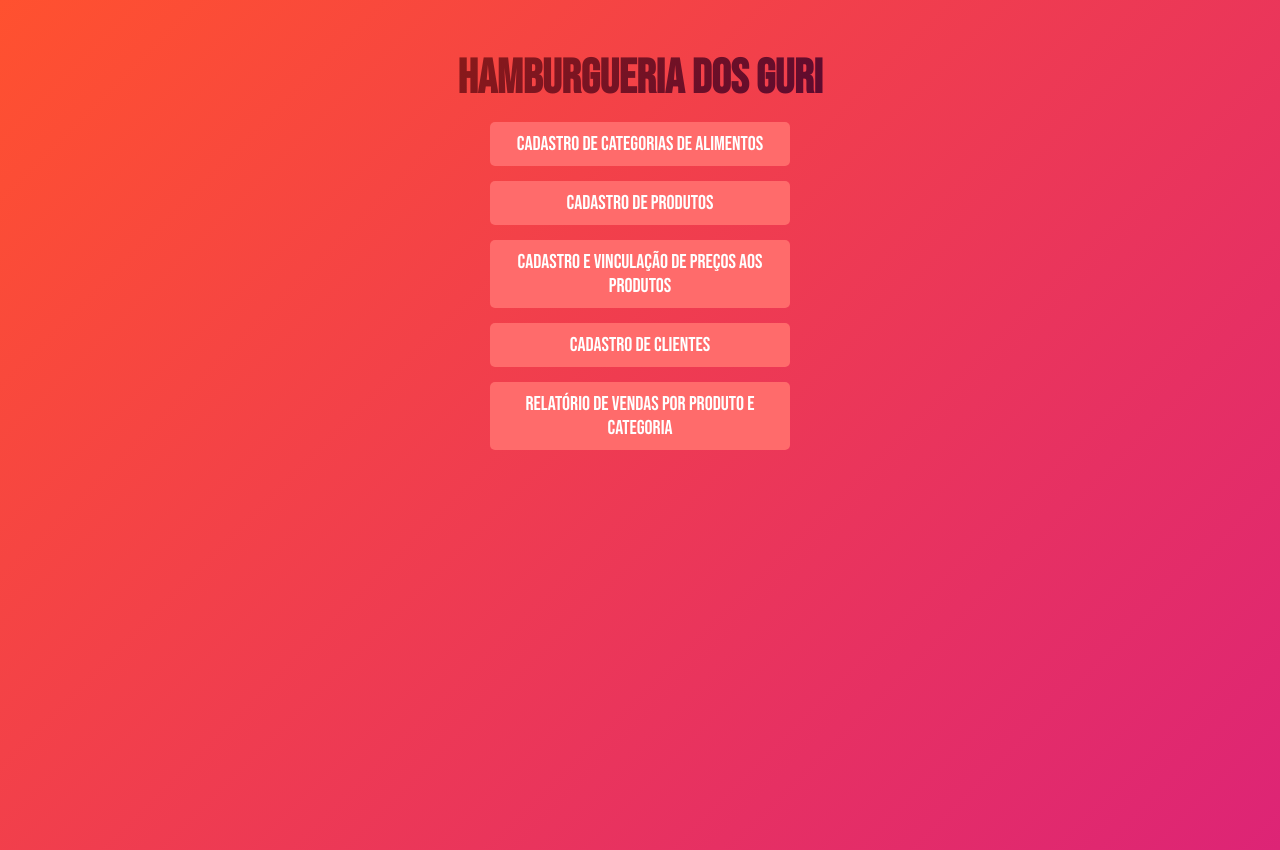
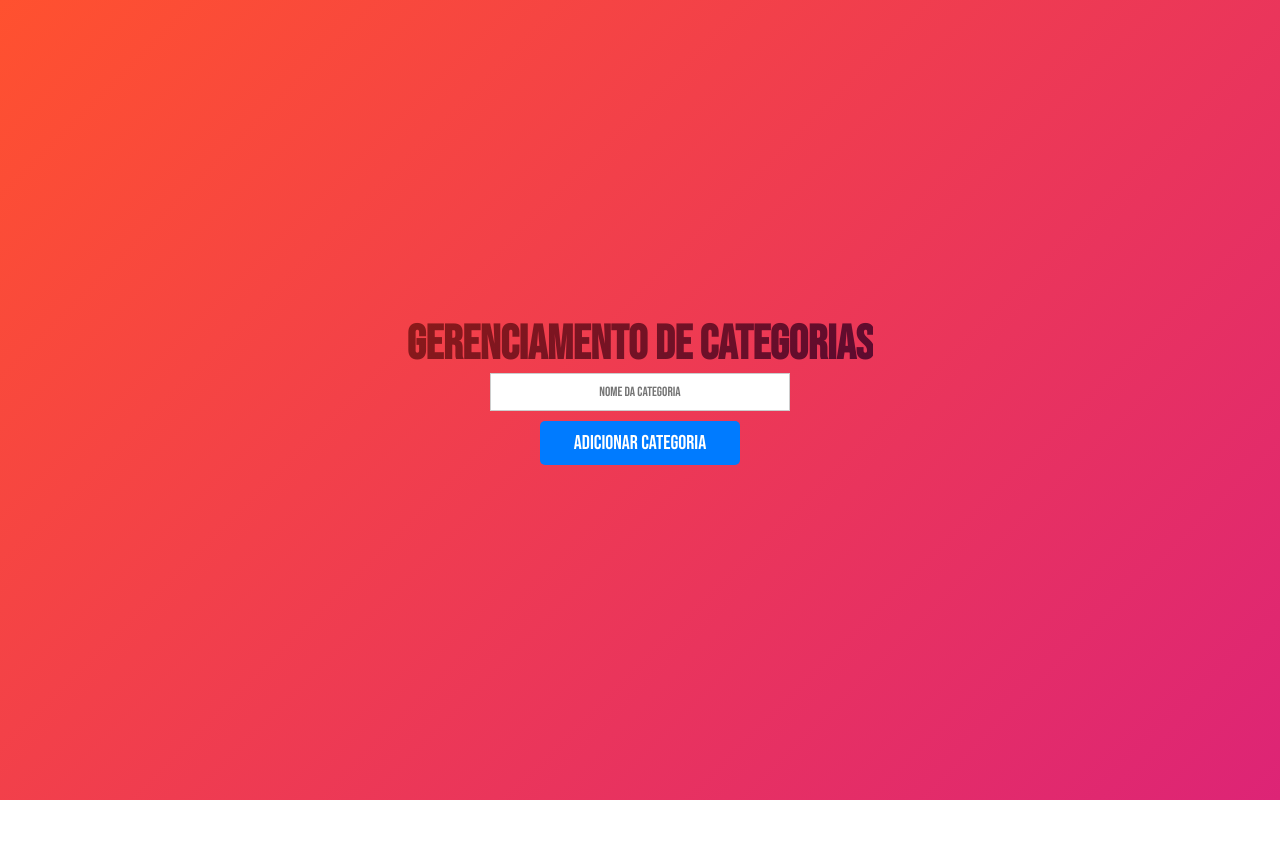
Before and after one commit to ArtuurVinicius/Hamburgueria-Front, a React (Vite) app: page /categoria-alimentos in a window 1280 px wide. After the commit the page ends 800 px from the top, so only its background shows below. Built offline with nearby package versions, Linux system fonts and the light colour scheme.

Commit message:
ft(add-cadastro-de-categoria):Adição da página de cadastro de categoria de produtos.

```diff
--- a/src/AppRouter.jsx
+++ b/src/AppRouter.jsx
@@ -7,7 +7,7 @@ function AppRouter() {
     <Router>
       <Routes>
         <Route path="/" element={<Home />} />
-        <Route path="/cadastro-categorias" element={<CategoriaAlimentos />} />
+        <Route path="/categoria-alimentos" element={<CategoriaAlimentos />} />
       </Routes>
     </Router>
   );
--- a/src/main.jsx
+++ b/src/main.jsx
@@ -1,10 +1,10 @@
-import { StrictMode } from 'react'
-import { createRoot } from 'react-dom/client'
-import Home from './pages/Home'
-import './index.css'
+import { StrictMode } from 'react';
+import { createRoot } from 'react-dom/client';
+import './index.css';
+import AppRouter from './AppRouter';
 
 createRoot(document.getElementById('root')).render(
   <StrictMode>
-    <Home />
+    <AppRouter />
   </StrictMode>,
-)
+);
--- a/src/pages/CategoriaAlimentos/index.jsx
+++ b/src/pages/CategoriaAlimentos/index.jsx
@@ -39,7 +39,7 @@ function CadCategorias() {
 
     return (
         <div className="category-manager">
-            <h1>Gerenciamento de Categorias</h1>
+            <h1 id='tituloGerenciamento'>Gerenciamento de Categorias</h1>
             <div className="category-form">
                 <input
                     type="text"
--- a/src/pages/CategoriaAlimentos/style.css
+++ b/src/pages/CategoriaAlimentos/style.css
@@ -1,32 +1,49 @@
+/* Centraliza o contêiner principal */
 .category-manager {
   padding: 20px;
+  display: flex;
+  flex-direction: column;
+  align-items: center;
+  justify-content: center;
+  height: 100vh; /* Garante que o contêiner ocupa a altura total da tela */
 }
 
+/* Centraliza o formulário de categoria */
 .category-form {
   margin-bottom: 20px;
+  display: flex;
+  flex-direction: column;
+  align-items: center;
 }
 
 .category-form input {
   padding: 10px;
-    margin-right: 10px;
+  margin-bottom: 10px;
   border: 1px solid #ccc;
+  width: 300px; /* Ajusta a largura do input */
+  text-align: center; /* Centraliza o texto do input */
 }
 
 .category-form button {
-    padding: 10px;
+  padding: 10px 20px;
   background-color: #007bff;
   color: #fff;
   border: none;
   cursor: pointer;
+  width: 200px; /* Ajusta a largura do botão */
+  text-align: center; /* Centraliza o texto do botão */
 }
 
 .category-form button:hover {
   background-color: #0056b3;
 }
 
+/* Centraliza a lista de categorias */
 .category-list {
   list-style-type: none;
   padding: 0;
+  width: 100%; /* Garante que a lista ocupe a largura total disponível */
+  max-width: 400px; /* Define um máximo de largura */
 }
 
 .category-list li {
@@ -37,6 +54,7 @@
   border-bottom: 1px solid #ddd;
 }
 
+/* Estiliza os botões da lista */
 .category-list button {
   margin-left: 5px;
   padding: 5px 10px;
@@ -47,3 +65,11 @@
 .category-list button:hover {
   opacity: 0.8;
 }
+
+#tituloGerenciamento {
+  background: linear-gradient(135deg, #8B1A1A, #5B0A30);
+  -webkit-background-clip: text;
+  -webkit-text-fill-color: transparent;
+  font-size: 48px;
+  font-weight: bold;
+}
--- a/src/pages/Home/index.jsx
+++ b/src/pages/Home/index.jsx
@@ -1,19 +1,21 @@
-import { useState } from 'react'
-import './style.css'
+import { useState } from 'react';
+import { useNavigate } from 'react-router-dom';
+import './style.css';
 
 function Home() {
-  const [count, setCount] = useState(0)
+  const [count, setCount] = useState(0);
+  const navigate = useNavigate();
 
   return (
     <div className='container'>
       <h1 id='pName'>Hamburgueria dos Guri</h1>
-      <button onClick={() => windowy.location.href='/cadastro-categorias'}>Cadastro de Categorias de Alimentos</button>
-      <button onClick={() => window.location.href='/cadastro-produtos'}>Cadastro de Produtos</button>
-      <button onClick={() => window.location.href='/cadastro-precos'}>Cadastro e Vinculação de Preços aos Produtos</button>
-      <button onClick={() => window.location.href='/cadastro-clientes'}>Cadastro de Clientes</button>
-      <button onClick={() => window.location.href='/relatorio-vendas'}>Relatório de Vendas por Produto e Categoria</button>
+      <button onClick={() => navigate('/categoria-alimentos')}>Cadastro de Categorias de Alimentos</button>
+      <button onClick={() => navigate('/cadastro-produtos')}>Cadastro de Produtos</button>
+      <button onClick={() => navigate('/cadastro-precos')}>Cadastro e Vinculação de Preços aos Produtos</button>
+      <button onClick={() => navigate('/cadastro-clientes')}>Cadastro de Clientes</button>
+      <button onClick={() => navigate('/relatorio-vendas')}>Relatório de Vendas por Produto e Categoria</button>
     </div>
-  )
+  );
 }
 
-export default Home
+export default Home;
```
Lines whose indentation alone changed are shown as unchanged.
